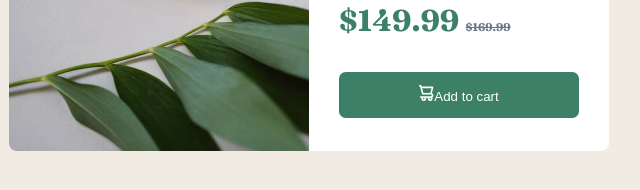
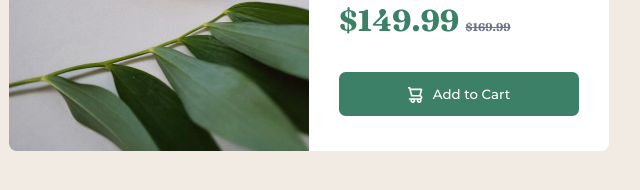
Before and after one commit to axah37/frontend-mentor-product-preview, a plain HTML site: page index.html in a window 1280 px wide. Shown: the part 476-666 px from the top of the page, 331-971 px from the left. Drawn offline with Linux system fonts and the light colour scheme.

Commit message:
fix up button

```diff
--- a/index.css
+++ b/index.css
@@ -6,8 +6,9 @@
     --cream: hsl(30, 38%, 92%);
     --white: hsl(0, 0%, 100%);
     --green: hsl(158, 36%, 37%);
+    --dark-green: hsl(156, 41%, 18%);
 
-    font-size: 15px;
+    font-size: 0.938rem;
     height: 100vh;
 }
 
@@ -15,7 +16,7 @@ body {
     height: 100vh;
     margin: 0;
     background-color: var(--cream);
-    font-family: 'Montserrat';
+    font-family: 'Montserrat', 'san-serif';
     display: grid;
     align-content: center;
     justify-content: center;
@@ -64,12 +65,12 @@ main {
 h1 {
     font-family: 'Fraunces';
     line-height: 1em;
-    padding-right: 1.5em;
+    padding-inline-end: 1.5em;
 }
 
 .price {
     color: var(--green);
-    padding-right: 0;
+    padding-inline-end: 0;
 }
 
 .discount {
@@ -93,4 +94,15 @@ button {
     border: none;
     background-color: var(--green);
     color: var(--white);
+    font-family: 'Montserrat', 'san-serif';
 }
+
+button > img {
+    color: black;
+    padding-inline-end: 0.75em;
+    vertical-align: middle;
+}
+
+button:hover {
+    background-color: var(--dark-green);
+}
--- a/index.html
+++ b/index.html
@@ -42,7 +42,7 @@
           <span class="discount">$169.99</span>
         </h1>
 
-        <button><img alt="cart" src="./images/icon-cart.svg" />Add to cart</button>
+        <button type="button"><img alt="cart" src="./images/icon-cart.svg" />Add to Cart</button>
       </div>
     </main>
   </body>
```
